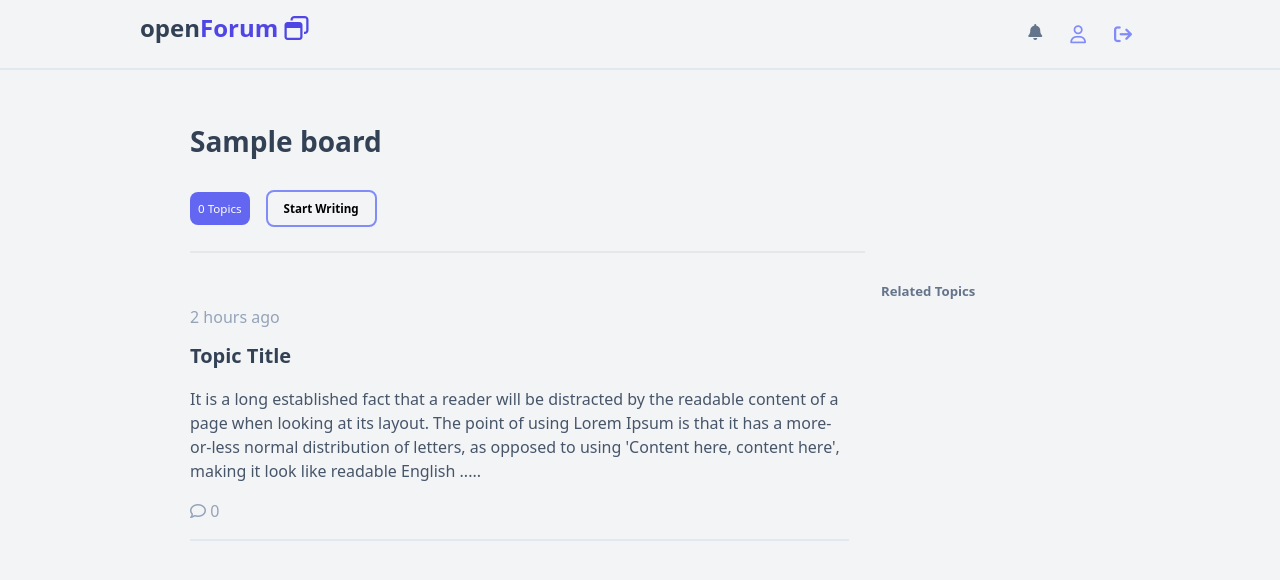
After one commit to kitindi/open-forum, a Django app: template boards/templates/board_topics.html in a window 1280 px wide. The commit adds this page. Shown: the top 580 px of the page. Run offline with Django 3.2, Linux system fonts and the light colour scheme; the template is opened without the code that fills it: most values are stand-ins (such as "Sample title", 1, 10 or a date in 2020); some libraries are stand-ins or nearby versions.

Commit message:
added board page and topic related page layout

```diff
--- /dev/null
+++ b/boards/templates/board_topics.html
@@ -0,0 +1,89 @@
+<!DOCTYPE html>
+<html>
+  <head>
+    <meta charset="UTF-8" />
+    <meta name="viewport" content="width=device-width, initial-scale=1.0" />
+    <script src="https://cdn.tailwindcss.com"></script>
+    <script
+      src="https://kit.fontawesome.com/9ca08a6a82.js"
+      crossorigin="anonymous"></script>
+    <title>{{board.name}}</title>
+  </head>
+  <body class="bg-gray-100">
+    <nav class="w-full border-b-2 border-slate-200 absolute fixed">
+      <div class="w-full max-w-[1000px] mx-auto py-3 flex justify-between">
+        <a href="/home/" class="text-2xl font-semibold text-slate-700">
+          open<span class="text-indigo-600"
+            >Forum <i class="fa-regular fa-window-restore"></i
+          ></span>
+        </a>
+        <div class="flex gap-2">
+          <span class="p-2 text-slate-500"
+            ><i class="fa-solid fa-bell"></i
+          ></span>
+          <span class="text-lg px-3 py-2"
+            ><i class="fa-regular fa-user text-indigo-400"></i
+          ></span>
+          <span class="text-lg px-2 py-2"
+            ><a href=""
+              ><i
+                class="fa-solid fa-arrow-right-from-bracket text-indigo-400"></i></a
+          ></span>
+        </div>
+      </div>
+    </nav>
+    <section class="w-full pt-16">
+      <div class="w-full max-w-[900px] mx-auto grid grid-cols-8 pt-10">
+        <div class="col-span-6 border-b-2 py-4">
+          <p class="text-[1.75rem] font-semibold text-slate-700 mb-5">
+            {{board.name}}
+          </p>
+          <div class="py-2 flex gap-4 items-center">
+            <span
+              class="bg-indigo-500 text-white text-[.725rem] p-2 h-fit rounded-lg">
+              0 Topics</span
+            >
+            <a
+              href="#"
+              class="border-indigo-400 border-2 py-2 px-4 text-[.725rem] rounded-lg font-semibold"
+              >Start Writing</a
+            >
+          </div>
+        </div>
+        <div class="col-span-2"></div>
+      </div>
+      <div class="w-full max-w-[900px] mx-auto grid grid-cols-8 py-6">
+        <div class="col-span-6 pr-4">
+          <div class="py-4 border-b-2 border-slate-200">
+            <div class="py-3">
+              <p class="text-slate-400 text-[.55rem">2 hours ago</p>
+            </div>
+            <div>
+              <h3 class="text-[1.25rem] font-bold text-slate-700">
+                Topic Title
+              </h3>
+              <p class="leading-normal text-[1rem] text-slate-600 py-4">
+                It is a long established fact that a reader will be distracted
+                by the readable content of a page when looking at its layout.
+                The point of using Lorem Ipsum is that it has a more-or-less
+                normal distribution of letters, as opposed to using 'Content
+                here, content here', making it look like readable English .....
+              </p>
+              <div>
+                <p class="text-slate-400">
+                  <span><i class="fa-regular fa-comment"></i></span> 0
+                </p>
+              </div>
+            </div>
+          </div>
+        </div>
+        <div class="col-span-2 px-4">
+          <h2 class="text-lg font-semibold text-slate-600">
+            <p class="text-[.825rem] text-slate-500">Related Topics</p>
+          </h2>
+          <div class="mt-5"></div>
+        </div>
+      </div>
+    </section>
+  </body>
+</html>
--- a/boards/urls.py
+++ b/boards/urls.py
@@ -4,5 +4,6 @@ from . import views
 urlpatterns = [
     path('', views.index, name='index'),
     path('home/', views.home, name='home'),
+    path('home/board/<str:pk>', views.board_topics, name='board-topics'),
 
 ]
--- a/boards/views.py
+++ b/boards/views.py
@@ -12,3 +12,7 @@ def index(request, *args, **kwargs):
 def home(request, *args, **kwargs):
     boards = Board.objects.all()
     return render(request, 'home.html',{'boards': boards})
+
+def board_topics(request,pk):
+    board = Board.objects.get(id=pk)
+    return render(request, 'board_topics.html', {'board':board})
```
Also changed, not shown: boards/templates/home.html (+12 -9 lines), boards/templates/index.html (+13 -13 lines), db.sqlite3.
